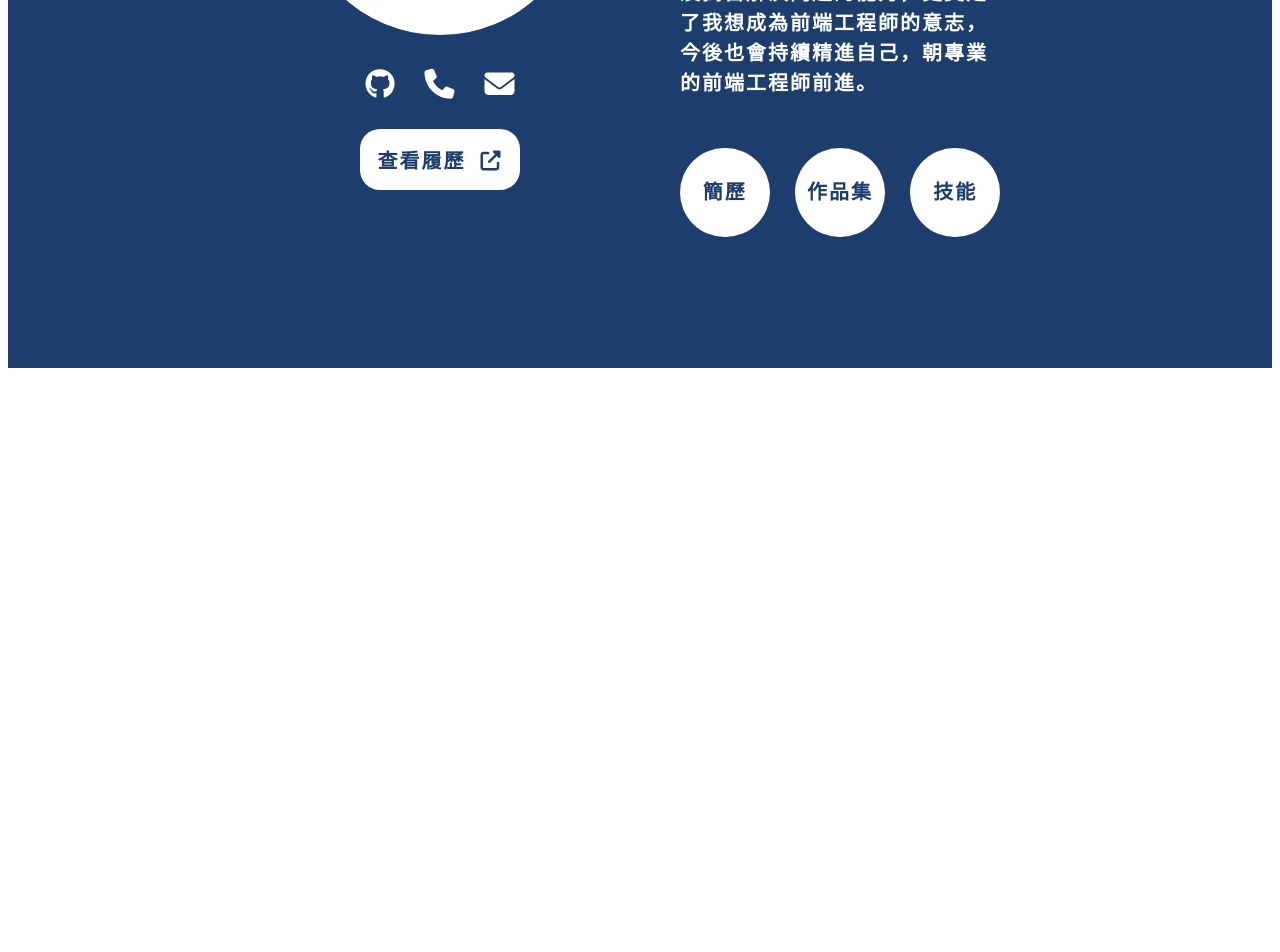
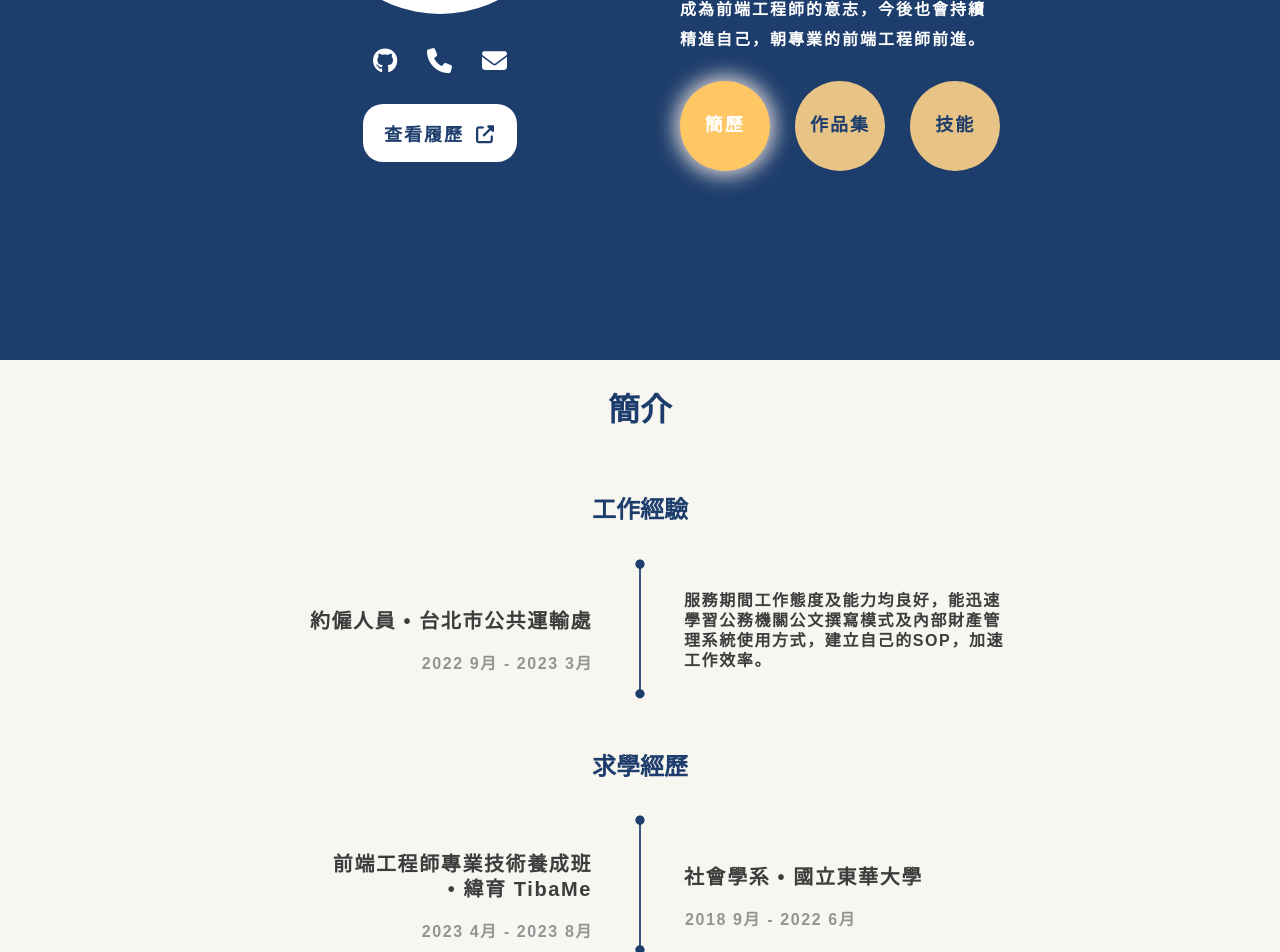
Before and after one commit to njs-kayla/Personal_Website, a Vue app: page / in a window 1280 px wide. Shown: the part 440-1392 px from the top of the page. Before the commit the page ends 816 px from the top, so only its background shows below. Built offline with nearby package versions, Linux system fonts and the light colour scheme.

Commit message:
簡介頁面完成

```diff
--- a/public/index.html
+++ b/public/index.html
@@ -7,9 +7,9 @@
     <link rel="stylesheet" href="https://cdnjs.cloudflare.com/ajax/libs/font-awesome/6.4.2/css/all.min.css" integrity="sha512-z3gLpd7yknf1YoNbCzqRKc4qyor8gaKU1qmn+CShxbuBusANI9QpRohGBreCFkKxLhei6S9CQXFEbbKuqLg0DA==" crossorigin="anonymous" referrerpolicy="no-referrer" />
     <link rel="preconnect" href="https://fonts.googleapis.com">
     <link rel="preconnect" href="https://fonts.gstatic.com" crossorigin>
-    <link href="https://fonts.googleapis.com/css2?family=Noto+Sans+TC:wght@400;500;700&display=swap" rel="stylesheet">
+    <link href="https://fonts.googleapis.com/css2?family=Noto+Sans+TC:wght@400;500;700;900&display=swap" rel="stylesheet">
   </head>
-  <body>
+  <body style="margin: 0;">
     <div id="app"></div>
   </body>
 </html>
--- a/src/assets/scss/all.scss
+++ b/src/assets/scss/all.scss
@@ -1 +1,2 @@
-@import "home"
+@import "home";
+@import "info";
--- a/src/assets/scss/home.scss
+++ b/src/assets/scss/home.scss
@@ -14,7 +14,7 @@ div.container{
             margin:auto;
             width: 40%;
             .pic{
-                width: 90%;
+                width: 80%;
                 margin: auto;
                 img{
                     width: 100%;
@@ -30,20 +30,20 @@ div.container{
                     color: #fff;
                     text-decoration: none;
                     i{
-                        font-size: 30px;
+                        font-size: 25px;
                     }
                 }
                 i{
-                    font-size: 30px;
+                    font-size: 25px;
                 }
             }
             a.resume{
                 display: block;
-                width: 40%;
+                width: 38%;
                 padding: 5%;
                 margin: 30px auto 0;
                 background-color: #fff;
-                font-size: 20px;
+                font-size: 18px;
                 text-align: center;
                 letter-spacing: 2px;
                 text-decoration: none;
@@ -51,7 +51,7 @@ div.container{
                 font-weight: bold;
                 border-radius: 20px;
                 i{
-                    margin-left:15px;
+                    margin-left:12px;
                 }
             }
         }
@@ -60,39 +60,15 @@ div.container{
             margin: auto;
             h2{
                 font-size: 32px;
+                margin: 0;
             }
             p{
-                font-size: 20px;
+                font-size: 16px;
                 margin-top: 20px;
                 letter-spacing: 2px;
                 line-height: 30px;
                 font-weight: bold;
             }
-            div.link{
-                display: flex;
-                justify-content: space-between;
-                .item{
-                    margin-top: 30px;
-                    display: inline-block;
-                    width: 7vw;
-                    height: 7vw;
-                    border-radius: 50%;
-                    line-height: 7vw;
-                    text-align: center;
-                    font-size: 20px;
-                    text-decoration: none;
-                    font-weight: bold;
-                    letter-spacing: 2px;
-                    background-color: #fff;
-                    color: #1D3D6C;
-                    transition: .2s;
-                    &:hover{
-                        background-color: #1a2c48;
-                        color: #fff;
-                        box-shadow: 0 0 20px 5px #dbd4d4;
-                    }
-                }
-            }
         }
     }
 }
--- /dev/null
+++ b/src/assets/scss/info.scss
@@ -0,0 +1,96 @@
+div.container{
+    width: 100%;
+    background-color: #F8F6F1;
+    color: #3D3D3D;
+    height: 100vh;
+    div.main_body{
+        width: 62.5vw;
+        margin: auto;
+        h1{
+            font-size: 32px;
+            font-weight: 900;
+            font-family: sans-serif;
+            color: #1D3D6C;
+            margin:0 auto 60px;
+            padding-top: 3%;
+            width: fit-content;
+        }
+        h2{
+            font-size: 24px;
+            color: #1D3D6C;
+            font-weight: bold;
+            margin:0 auto 30px;
+            width: fit-content;
+        }
+        #second{
+            margin-top: 60px;
+        }
+        div.content{
+            display: flex;
+            width: 100%;
+            justify-content: space-evenly;
+            align-items: center;
+            position: relative;
+            margin: 50px auto;
+            div.line{
+                position: absolute;
+                top: 50%;
+                left: 50%;
+                transform: translate(-50%,-50%);
+            }
+            div.left{
+                width: 40% ;
+                h3{
+                    color: #3d3d3d;
+                    font-size: 20px;
+                    font-weight: 700;
+                    letter-spacing: 1.6px;
+                    line-height: 1.25;
+                    text-align: right;
+                }
+                span{
+                    color: #949494;
+                    font-size: 16px;
+                    font-weight: 700;
+                    letter-spacing: 1.6px;
+                    line-height: 1.25;
+                    margin-left: 1px;
+                    text-align: right;
+                    display: inline-block;
+                    width: 100%;
+                }
+            }
+            div.right{
+                width: 48%;
+                div.school{
+                    margin-left: 60px ;
+                    h3{
+                        color: #3d3d3d;
+                        font-size: 20px;
+                        font-weight: 700;
+                        letter-spacing: 1.6px;
+                        line-height: 1.25;
+                    }
+                    span{
+                        color: #949494;
+                        font-size: 16px;
+                        font-weight: 700;
+                        letter-spacing: 1.6px;
+                        line-height: 1.25;
+                        margin-left: 1px;
+                        display: inline-block;
+                        width: 100%;
+                    }
+                }
+                p{
+                    color: #3d3d3d;
+                    font-size: 16px;
+                    font-weight: 700;
+                    letter-spacing: 1.6px;
+                    line-height: 1.25;
+                    margin-left:60px ;
+                }
+            }
+        }
+    }
+}
--- a/src/router/index.js
+++ b/src/router/index.js
@@ -8,7 +8,7 @@ const routes = [
     component: HomeView,
     children: [
       {
-        path: 'info',
+        path: '/',
         name: 'info',
         component: () => import('../views/InfoView.vue')
       },
--- a/src/views/HomeView.vue
+++ b/src/views/HomeView.vue
@@ -20,21 +20,67 @@
           <h2>Hello！</h2>
           <p>我是陳希，半年前決心要開始學寫程式，途中接觸了各種網路文章、線上課程等等，之後，為了更有系統的學習，報名了前端工程師專業技術養成班，學習了更多網頁相關知識、前後端技術以及獨自解決問題的能力，更奠定了我想成為前端工程師的意志，今後也會持續精進自己，朝專業的前端工程師前進。</p>
         </div>
-        <div class="link">
-          <router-link class="item" to="info">簡歷</router-link>
-          <router-link class="item" to="project">作品集</router-link>
-          <router-link class="item" to="skill">技能</router-link>
+        <div class="link" @click="scrollToView">
+          <router-link class="item" :class="getButtonStyle('/')" to="/">簡歷</router-link>
+          <router-link class="item" :class="getButtonStyle('/project')" to="project">作品集</router-link>
+          <router-link class="item" :class="getButtonStyle('/skill')" to="skill">技能</router-link>
         </div>
       </div>
     </div>
   </div>
-  <router-view/>
+  <router-view id="view"/>
 </template>
 <script>
+import { useRoute, useRouter } from 'vue-router';
 export default {
   name: "HomeView",
+  methods: {
+    scrollToView(){
+      const element = document.getElementById("view");
+      element.scrollIntoView({ behavior: "smooth" });
+    },
+    getButtonStyle(routePath) {
+      return this.route.path === routePath ? 'active' : '';
+    },
+  },
+  computed: {
+    route() {
+      return useRoute();
+    },
+  },
+
 };
 </script>
 <style lang="scss" scoped>
 @import "src/assets/scss/home";
+  div.link{
+    display: flex;
+    justify-content: space-between;
+    .item{
+        margin-top: 10px;
+        display: inline-block;
+        width: 7vw;
+        height: 7vw;
+        border-radius: 50%;
+        line-height: 7vw;
+        text-align: center;
+        font-size: 18px;
+        text-decoration: none;
+        font-weight: bold;
+        letter-spacing: 2px;
+        background-color: #E7C386;
+        color: #1D3D6C;
+        transition: .2s;
+        &:hover{
+            background-color: #e9b152;
+            color: #ffffff;
+            box-shadow: 0 0 20px 5px #dbd4d4;
+        }
+    }
+    .active{
+        background-color: #ffc664;
+        color: #ffffff;
+        box-shadow: 0 0 20px 5px #dbd4d4;
+    }
+  }
 </style>
--- a/src/views/InfoView.vue
+++ b/src/views/InfoView.vue
@@ -1,5 +1,65 @@
 <template>
-    <div>
-        <h1>InfoView</h1>
+    <div class="container">
+        <div class="main_body">
+                <h1>簡介</h1>
+                <h2>工作經驗</h2>
+                <div class="content">
+                    <div class="line">
+                    <svg
+                    width="12"
+                    height="140"
+                    viewBox="0 0 12 162"
+                    fill="none"
+                    xmlns="http://www.w3.org/2000/svg">
+                    <path
+                        d="M6 0.666667C3.05448 0.666667 0.666667 3.05448 0.666667 6C0.666667 8.94552 3.05448 11.3333 6 11.3333C8.94552 11.3333 11.3333 8.94552 11.3333 6C11.3333 3.05448 8.94552 0.666667 6 0.666667ZM6 150.667C3.05448 150.667 0.666667 153.054 0.666667 156C0.666667 158.946 3.05448 161.333 6 161.333C8.94552 161.333 11.3333 158.946 11.3333 156C11.3333 153.054 8.94552 150.667 6 150.667ZM5 6L5 156H7L7 6H5Z"
+                        fill="#1D3D6C" />
+                    </svg>
+                </div>
+                    <div class="left">
+                        <h3>約僱人員 • 台北市公共運輸處</h3>
+                        <span>2022 9月 - 2023 3月</span>
+                    </div>
+                    <div class="right">
+                        <p>
+                            服務期間工作態度及能力均良好，能迅速學習公務機關公文撰寫模式及內部財產管理系統使用方式，建立自己的SOP，加速工作效率。
+                        </p>
+                    </div>
+                </div>
+                <h2 id="second">求學經歷</h2>
+                <div class="content">
+                    <div class="line">
+                        <svg
+                        width="12"
+                        height="140"
+                        viewBox="0 0 12 162"
+                        fill="none"
+                        xmlns="http://www.w3.org/2000/svg">
+                        <path
+                            d="M6 0.666667C3.05448 0.666667 0.666667 3.05448 0.666667 6C0.666667 8.94552 3.05448 11.3333 6 11.3333C8.94552 11.3333 11.3333 8.94552 11.3333 6C11.3333 3.05448 8.94552 0.666667 6 0.666667ZM6 150.667C3.05448 150.667 0.666667 153.054 0.666667 156C0.666667 158.946 3.05448 161.333 6 161.333C8.94552 161.333 11.3333 158.946 11.3333 156C11.3333 153.054 8.94552 150.667 6 150.667ZM5 6L5 156H7L7 6H5Z"
+                            fill="#1D3D6C" />
+                        </svg>
+                    </div>
+                    <div class="left">
+                        <h3>前端工程師專業技術養成班<br />• 緯育 TibaMe</h3>
+                        <span>2023 4月 - 2023 8月</span>
+                    </div>
+                    <div class="right">
+                        <div class="school">
+                            <h3>社會學系 • 國立東華大學</h3>
+                            <span> 2018 9月 - 2022 6月</span>
+                        </div>
+                    </div>
+                </div>
+    </div>
     </div>
 </template>
+<script>
+export default {
+    name: "InfoView",
+};
+
+</script>
+<style lang="scss" scoped>
+    @import "src/assets/scss/info";
+</style>
--- a/vue.config.js
+++ b/vue.config.js
@@ -2,3 +2,8 @@ const { defineConfig } = require('@vue/cli-service')
 module.exports = defineConfig({
   transpileDependencies: true
 })
+module.exports = {
+  publicPath: process.env.NODE_ENV === 'production'
+    ? '/Personal_Website/'
+    : '/'
+}
```
Also changed, not shown: public/image/deco_line.png (added), 1 other file (tests, documents, lock files or other folders).
